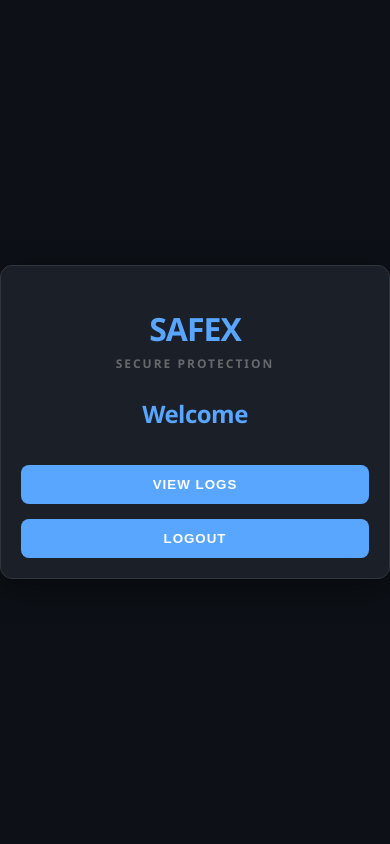
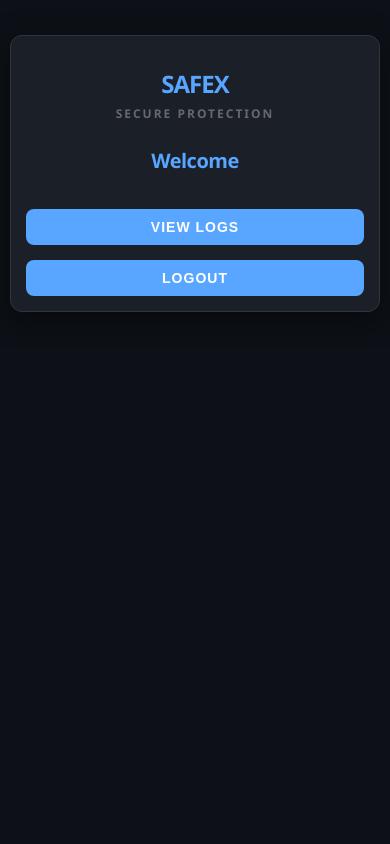
Before and after one commit to chizotam/intruder-alert-system, a Flask app: page /home in a window 390 px wide. Run offline with Flask 3, Linux system fonts and the light colour scheme; the visitor is signed in with stand-in values (Sample User, id 1); some libraries are stand-ins or nearby versions.

Commit message:
Update for mobile

```diff
--- a/templates/app.html
+++ b/templates/app.html
@@ -2,9 +2,9 @@
 <html lang="en">
 <head>
     <meta charset="UTF-8">
+    <meta name="viewport" content="width=device-width, initial-scale=1.0">
     <title>Zsafe | Secure System</title>
     <style>
-        /* -------------------- ROOT COLORS -------------------- */
         :root {
             --bg-dark: #0d1117;
             --card-bg: #1a1f28;
@@ -16,14 +16,16 @@
             --border: #30363d;
         }
 
+        html, body {
+            overflow-x: hidden;
+            margin: 0;
+            padding: 0;
+        }
+
         body {
             background-color: var(--bg-dark);
             font-family: 'Segoe UI', system-ui, sans-serif;
-            display: flex;
-            justify-content: center;
-            align-items: center;
-            min-height: 100vh;
-            margin: 0;
+            padding: 20px 10px;
         }
 
         .container {
@@ -32,10 +34,11 @@
             box-shadow: 0 10px 30px rgba(0,0,0,0.5);
             width: 100%;
             max-width: 400px;
-            padding: 40px;
+            padding: 20px;
             box-sizing: border-box;
             border-radius: 12px;
             color: #f5f5f5;
+            margin: 20px auto;
         }
 
         h1 { font-weight: 800; text-transform: uppercase; letter-spacing: -1px; color: var(--accent); text-align: center; margin-bottom: 0; }
@@ -115,7 +118,15 @@
         .blocked-info { color: #ddd; line-height: 1.6; }
         #intruder_cam, #intruder_canvas { display: none; }
 
-        @media (max-width: 480px) { .container { padding: 20px; } }
+        @media (max-width: 480px) {
+            .container {
+                padding: 15px;
+                margin: 15px auto;
+            }
+            h1 { font-size: 24px; }
+            h2 { font-size: 20px; }
+            input, select, button { padding: 10px; font-size: 14px; }
+        }
     </style>
 </head>
 <body>
@@ -331,26 +342,6 @@
                 }
             }
             captureIntruder();
-
-            const blockedTimerEl = document.getElementById('blocked_timer');
-            const unblockTimestamp = parseInt(blockedTimerEl.dataset.unblock, 10);
-
-            function updateBlockedTimer() {
-                const now = Math.floor(Date.now() / 1000);
-                let remaining = unblockTimestamp - now;
-                if(remaining <= 0){
-                    blockedTimerEl.innerText = "You are now unblocked. Redirecting...";
-                    clearInterval(blockedInterval);
-                    setTimeout(() => { window.location.href = "/login"; }, 2000);
-                } else {
-                    const minutes = Math.floor(remaining / 60).toString().padStart(2,'0');
-                    const seconds = (remaining % 60).toString().padStart(2,'0');
-                    blockedTimerEl.innerText = `${minutes}:${seconds}`;
-                }
-            }
-
-            const blockedInterval = setInterval(updateBlockedTimer, 1000);
-            updateBlockedTimer();
         </script>
     {% endif %}
 
```
